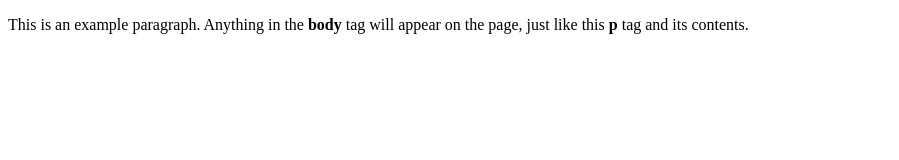
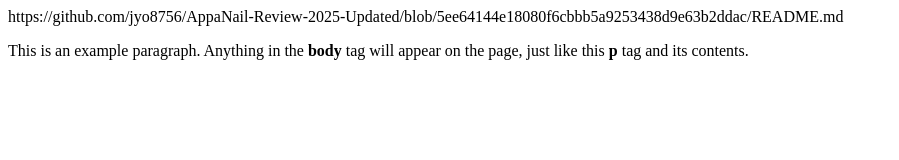
Before and after one commit to jyo8756/AppaNail-Review-2025-Updated, a plain HTML site: page index.html in a window 1280 px wide. Shown: the whole page, without its empty margins (0-899 px from the left). Drawn offline with Linux system fonts and the light colour scheme.

Commit message:
Update index.html

```diff
--- a/index.html
+++ b/index.html
@@ -5,6 +5,7 @@
     <title>APPaNail Review A Comprehensive Analysis of the Nail and Foot Health Product</title>
   </head>
   <body>
+    https://github.com/jyo8756/AppaNail-Review-2025-Updated/blob/5ee64144e18080f6cbbb5a9253438d9e63b2ddac/README.md
     <p>This is an example paragraph. Anything in the <strong>body</strong> tag will appear on the page, just like this <strong>p</strong> tag and its contents.</p>
   </body>
 </html>
```
